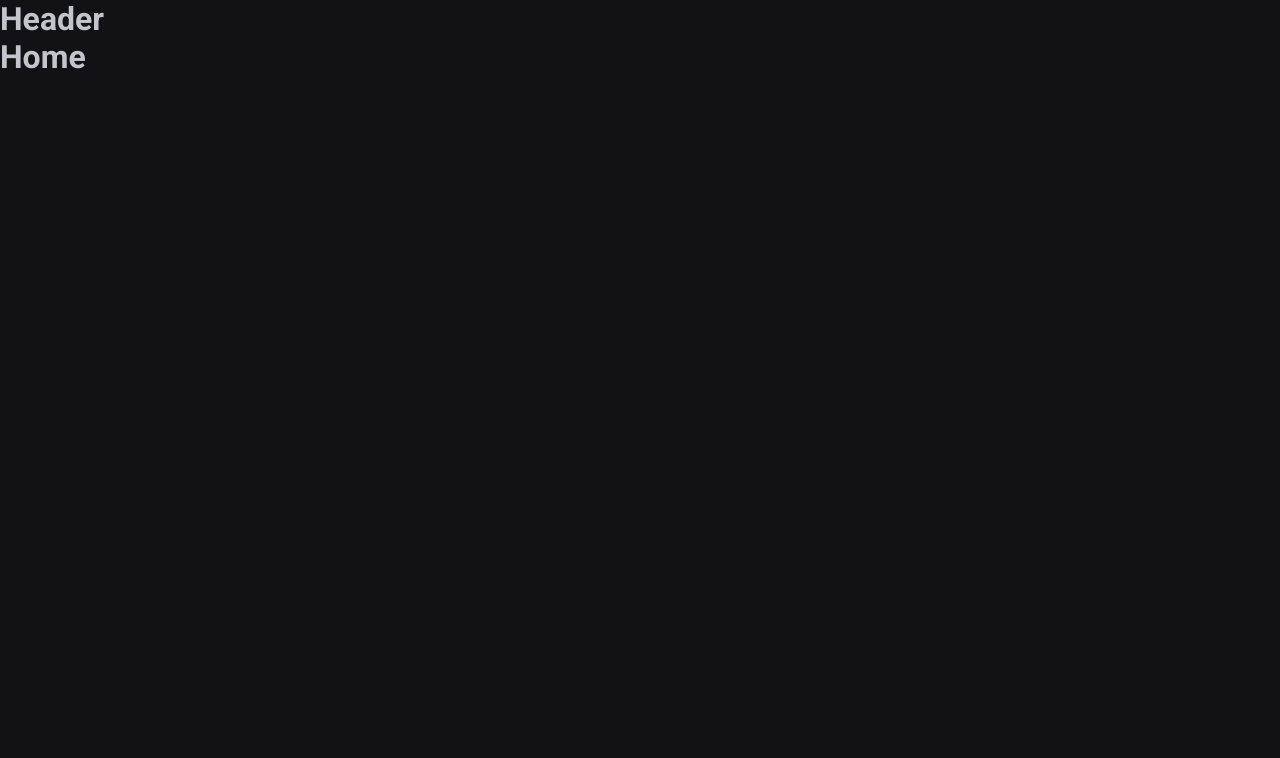
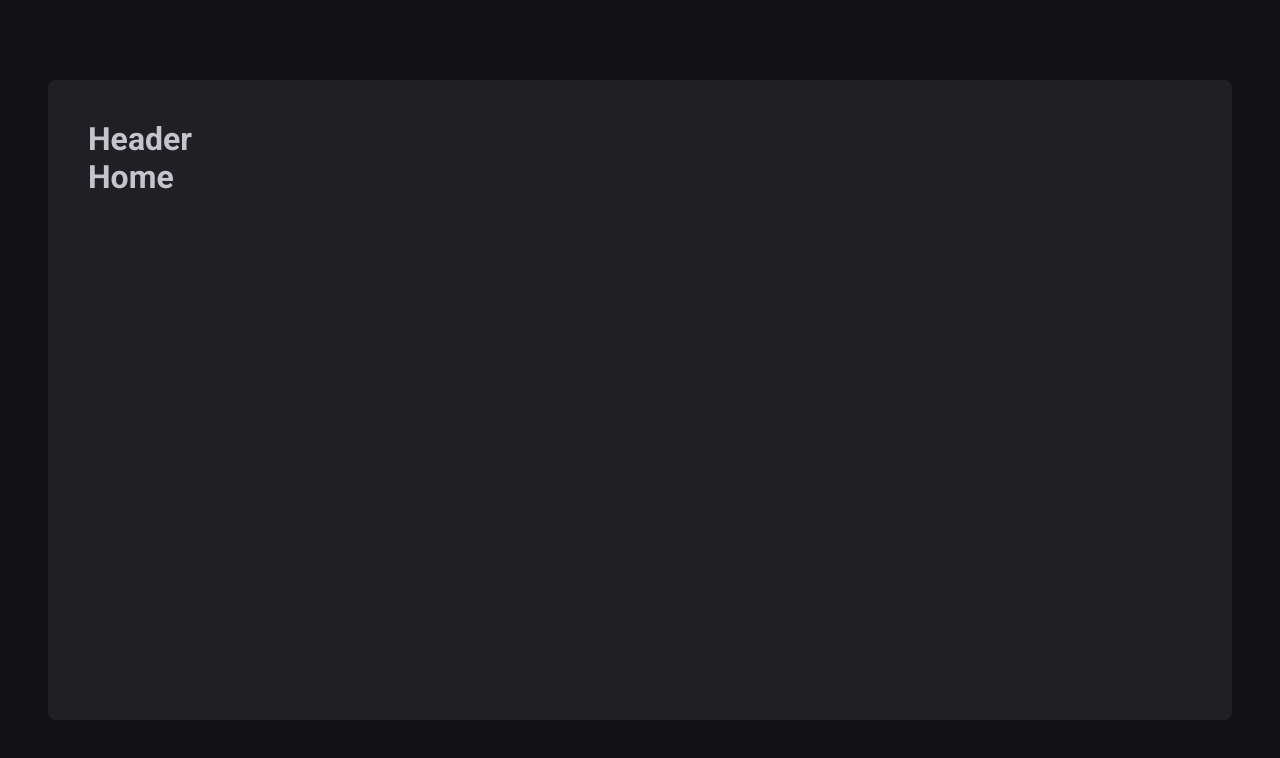
Before and after one commit to tiagosouzac/ignite-timer, a React (Vite) app: page / in a window 1280 px wide. Shown: the top 758 px of the page. Built offline with nearby package versions, Linux system fonts and the light colour scheme.

Commit message:
default layout container

```diff
--- a/src/layouts/Default.tsx
+++ b/src/layouts/Default/index.tsx
@@ -1,11 +1,12 @@
 import { Outlet } from 'react-router-dom'
-import { Header } from '../components/Header'
+import { Header } from '../../components/Header'
+import { Container } from './styles'
 
 export function DefaultLayout() {
   return (
-    <>
+    <Container>
       <Header />
       <Outlet />
-    </>
+    </Container>
   )
 }
--- /dev/null
+++ b/src/layouts/Default/styles.ts
@@ -0,0 +1,12 @@
+import styled from 'styled-components'
+
+export const Container = styled.div`
+  max-width: 74rem;
+  height: calc(100vh - 10rem);
+  padding: 2.5rem;
+  margin: 5rem auto;
+  border-radius: 8px;
+  background-color: ${({ theme }) => theme['gray-800']};
+  display: flex;
+  flex-direction: column;
+`
```
